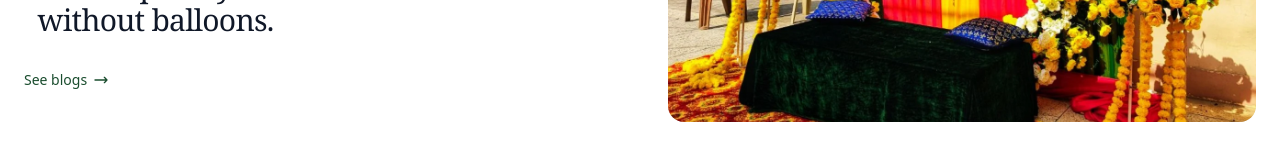
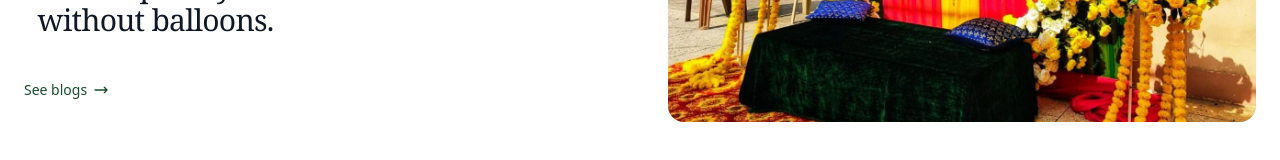
Before and after one commit to mohd12344/whitegreendecor, a Next.js app: page /blogs in a window 1280 px wide. Shown: the part 519-679 px from the top of the page. Built offline with nearby package versions, Linux system fonts and the light colour scheme; no server answers; the database is empty.

Commit message:
blog height

```diff
--- a/app/blogs/page.js
+++ b/app/blogs/page.js
@@ -52,7 +52,7 @@ export default function BlogPage() {
             </div>
             <Link
               href={"#blogs"}
-              className="inline-flex items-center gap-1.5 text-sm font-medium text-[#1a4d2e] mt-4 group-hover:gap-2.5 transition-all duration-200"
+              className="inline-flex items-center gap-1.5 text-sm font-medium text-[#1a4d2e] mt-4 sm:mt-6.5 group-hover:gap-2.5 transition-all duration-200"
             >
               See blogs
               <svg
```
